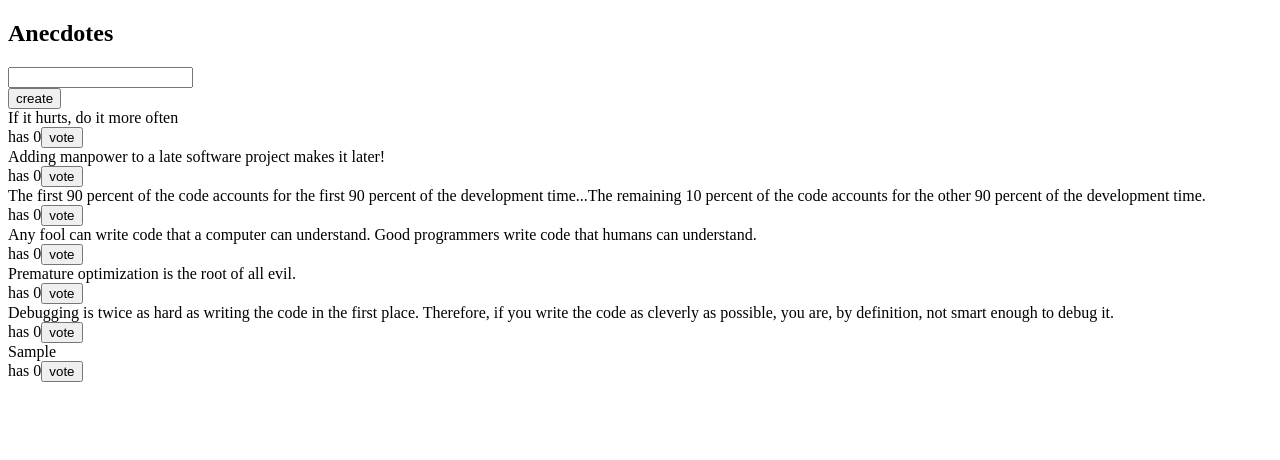
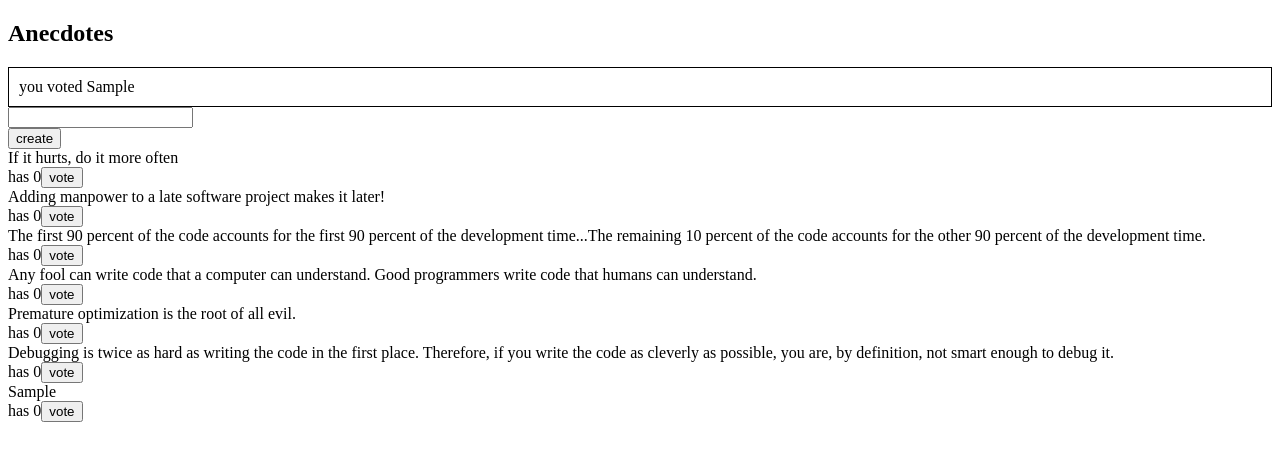
Before and after one commit to ranabhat/full-stack-open-2019, a React (Create React App) app in the folder part6/redux-anecdotes/: page / in a window 1280 px wide. Both pictures are taken after typing "Sample" into the empty fields and a click on the button "create". Shown: the top 460 px of the page. Built offline with nearby package versions, Linux system fonts and the light colour scheme.

Commit message:
redux anecdote 6.9-6.10 set up

```diff
--- a/part6/redux-anecdotes/src/App.js
+++ b/part6/redux-anecdotes/src/App.js
@@ -1,12 +1,14 @@
 import React from 'react'
 import AnecdoteList from './components/AnecdoteList'
 import AnecdoteForm from './components/AnecdoteForm'
+import Notification from './components/Notification'
 
 const App = (props) => {
 
   return (
     <div>
       <h2>Anecdotes</h2>
+      <Notification store={props.store} />
       <AnecdoteForm store={props.store} />
       <AnecdoteList store={props.store} />
     </div>
--- a/part6/redux-anecdotes/src/components/AnecdoteForm.js
+++ b/part6/redux-anecdotes/src/components/AnecdoteForm.js
@@ -1,6 +1,8 @@
 import React from 'react'
 
 import { createAnecdote } from '../reducers/anecdoteReducer'
+import { displayNotificationFor } from '../reducers/notificationReducer'
+import { removeNotificationFor } from '../reducers/notificationReducer'
 
 const AnecdoteForm = (props) => {
     const addAnecdote = (event) => {
@@ -8,9 +10,13 @@ const AnecdoteForm = (props) => {
         const content = event.target.anecdote.value
         event.target.anecdote.value = ''
         props.store.dispatch(
-            createAnecdote(content)
+            createAnecdote(content))
+        props.store.dispatch(displayNotificationFor(content))
+        setTimeout(()=> {
+          props.store.dispatch(removeNotificationFor(content))
+          }, 5000)
 
-    )
+
   }
 
   return (
--- a/part6/redux-anecdotes/src/components/AnecdoteList.js
+++ b/part6/redux-anecdotes/src/components/AnecdoteList.js
@@ -2,9 +2,12 @@ import React from 'react'
 import Anecdote from './Anecdote'
 
 import { voteForAnecdote } from '../reducers/anecdoteReducer'
+import { displayNotificationFor } from '../reducers/notificationReducer'
+import { removeNotificationFor } from '../reducers/notificationReducer'
+
 
 const AnecdoteList = ({ store }) => {
-    const sortAnecdoteByVotes = store.getState().sort((a, b) => {
+    const sortAnecdoteByVotes = store.getState().anecdotes.sort((a, b) => {
         return b.votes - a.votes
     })
     return (
@@ -13,8 +16,14 @@ const AnecdoteList = ({ store }) => {
             <Anecdote
                 key={anecdote.id}
                 anecdote={anecdote}
-                voteClick={() =>
+                voteClick={() => {
                     store.dispatch(voteForAnecdote(anecdote.id))
+                    store.dispatch(displayNotificationFor(anecdote.content))
+                    setTimeout(()=> {
+                    store.dispatch(removeNotificationFor(anecdote.content))
+                    }, 5000)
+
+                }
                 }
             />
          )
--- a/part6/redux-anecdotes/src/components/Notification.js
+++ b/part6/redux-anecdotes/src/components/Notification.js
@@ -1,16 +1,24 @@
 import React from 'react'
 
-const Notification = () => {
+const Notification = ({ store }) => {
+  console.log('notification store get', store.getState().notify === null)
   const style = {
     border: 'solid',
     padding: 10,
     borderWidth: 1
   }
+  if (!store.getState().notify) {
   return (
+    null
+  )
+  }
+  else if (store.getState().notify){
+    return(
     <div style={style}>
-      render here notification...
-    </div>
-  )
+    {`you voted ${store.getState().notify} `}
+  </div>
+    )
+  }
 }
 
 export default Notification
--- a/part6/redux-anecdotes/src/index.js
+++ b/part6/redux-anecdotes/src/index.js
@@ -1,10 +1,16 @@
 import React from 'react'
 import ReactDOM from 'react-dom'
-import { createStore } from 'redux'
+import { createStore, combineReducers } from 'redux'
 import App from './App'
-import reducer from './reducers/anecdoteReducer'
+import anecdoteReducer from './reducers/anecdoteReducer'
+import notificationReducer from './reducers/notificationReducer'
 
+const reducer = combineReducers({
+  anecdotes: anecdoteReducer,
+  notify: notificationReducer
+})
 const store = createStore(reducer)
+console.log('index.js store',store.getState())
 
 const renderApp = () => {
   ReactDOM.render(
--- a/part6/redux-anecdotes/src/reducers/anecdoteReducer.js
+++ b/part6/redux-anecdotes/src/reducers/anecdoteReducer.js
@@ -55,4 +55,6 @@ export const voteForAnecdote = (id) => {
     data: { id }
   }
 }
+
+
 export default reducer
--- /dev/null
+++ b/part6/redux-anecdotes/src/reducers/notificationReducer.js
@@ -0,0 +1,39 @@
+
+  const notificationReducer = (state = null , action) => {
+    //console.log('state now: ', state)
+    console.log('action notification', action)
+    // const bemove = Object.assign({}, action, {
+    //     notify: null
+    // })
+    // console.log('bemove',bemove)
+    switch(action.type) {
+        case 'SET_NOTIFICATION':
+                // const id = action.data.id
+                // const anecdoteToVote = state.find(n => n.id === id)
+                // return (anecdoteToVote !== false ? anecdoteToVote.content : null)
+                return action.notify
+
+        case 'REMOVE_NOTIFICATION':
+            return Object.assign({}, action, {
+                notify: null}).notify
+        default:
+            return state
+    }
+}
+export const displayNotificationFor = (notify) => {
+    return {
+      type: 'SET_NOTIFICATION',
+      notify
+    }
+
+  }
+
+export const removeNotificationFor = (notify) => {
+    return {
+        type: 'REMOVE_NOTIFICATION',
+        notify
+    }
+}
+
+
+export default notificationReducer
```
